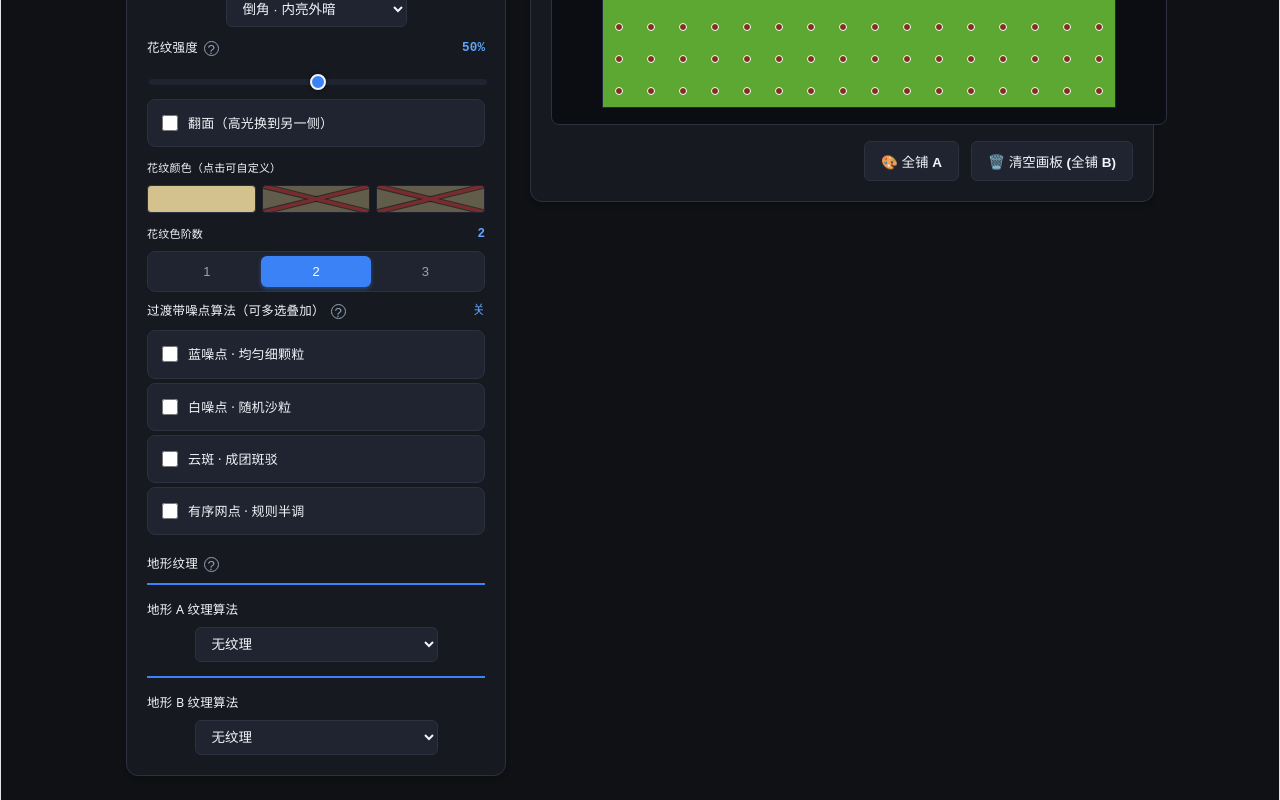
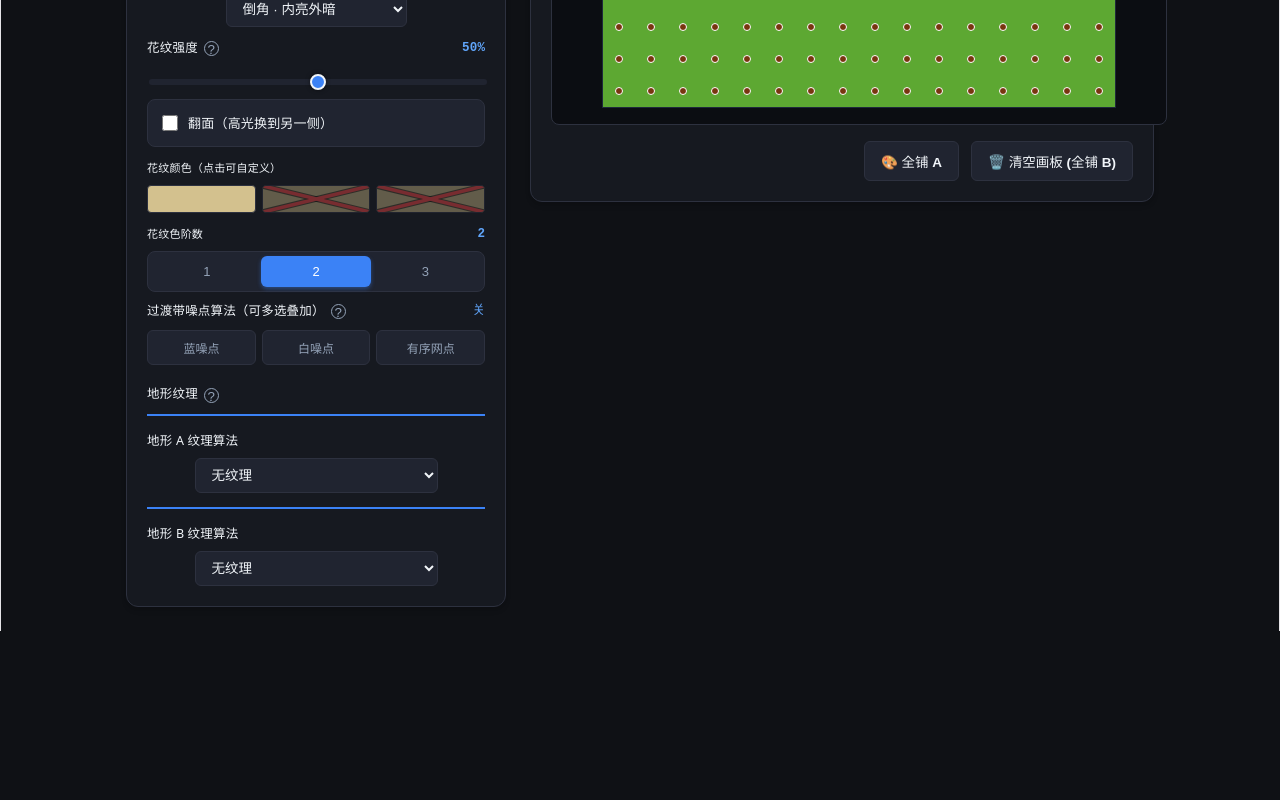
Before and after one commit to zpt0219/adna_tilemap_editor, a React (Vite) app in the folder autotile_mixer/: page / in a window 1280 px wide. Shown: the part 1052-1852 px from the top of the page. After the commit the page ends 1683 px from the top, so only its background shows below. Built offline with nearby package versions, Linux system fonts and the light colour scheme.

Commit message:
feat: implement pattern noise generation with configurable presets and seeding utilities for the autotile mixer

```diff
--- a/autotile_mixer/src/App.css
+++ b/autotile_mixer/src/App.css
@@ -726,3 +726,45 @@ body {
   color: #fff;
   box-shadow: 0 1px 3px rgba(59, 130, 246, 0.4);
 }
+
+/* Noise Presets 3-button row */
+.noise-preset-tabs {
+  display: flex;
+  gap: 6px;
+  width: 100%;
+}
+
+.noise-preset-btn {
+  flex: 1;
+  background: var(--panel-hi);
+  border: 1px solid var(--line);
+  color: var(--muted);
+  padding: 8px 4px;
+  font-size: 12px;
+  font-weight: 600;
+  border-radius: 6px;
+  cursor: pointer;
+  transition: all 0.15s ease;
+  text-align: center;
+  outline: none;
+  user-select: none;
+  white-space: nowrap;
+}
+
+.noise-preset-btn:hover {
+  border-color: var(--accent);
+  color: var(--fg);
+  background: rgba(59, 130, 246, 0.08);
+}
+
+.noise-preset-btn.active {
+  background: var(--accent);
+  border-color: var(--accent);
+  color: #fff;
+  box-shadow: 0 2px 6px rgba(59, 130, 246, 0.35);
+}
+
+.noise-preset-btn.compact {
+  padding: 5px 4px;
+  font-size: 11.5px;
+}
--- a/autotile_mixer/src/App.tsx
+++ b/autotile_mixer/src/App.tsx
@@ -1049,18 +1049,24 @@ export default function App() {
                 {patternNoise.length === 0 ? t.noiseOff : `${patternNoise.length}`}
               </span>
             </div>
-            <div style={{ marginBottom: '6px' }}>
-              {NOISE_PRESETS.map((n) => (
-                <label key={n.id} className="checkbox-group" style={{ marginBottom: '4px' }}>
-                  <input
-                    type="checkbox"
-                    className="checkbox-input"
-                    checked={patternNoise.includes(n.id)}
-                    onChange={() => toggleNoise(n.id)}
-                  />
-                  <span className="checkbox-label">{lang === 'zh' ? n.zh : n.en}</span>
-                </label>
-              ))}
+            <div className="noise-preset-tabs" style={{ marginBottom: '8px' }}>
+              {NOISE_PRESETS.map((n) => {
+                const isActive = patternNoise.includes(n.id);
+                const shortLabel = lang === 'zh'
+                  ? n.zh.split(' · ')[0]
+                  : n.en.split(' — ')[0];
+                return (
+                  <button
+                    key={n.id}
+                    type="button"
+                    className={`noise-preset-btn ${isActive ? 'active' : ''}`}
+                    onClick={() => toggleNoise(n.id)}
+                    title={lang === 'zh' ? n.zh : n.en}
+                  >
+                    {shortLabel}
+                  </button>
+                );
+              })}
             </div>
 
             {patternNoise.length > 0 && (
@@ -1092,25 +1098,25 @@ export default function App() {
                 />
 
                 <div className="slider-header" style={{ margin: '10px 0 4px' }}>
-                  <span className="slider-name" style={{ fontSize: '11px' }}>{t.noiseTargets}</span>
+                  <span className="slider-name" style={{ fontSize: '11px' }}>
+                    {t.noiseTargets}<InfoTip text={t.noiseTargetsHint} />
+                  </span>
                 </div>
-                {/* Kept always visible rather than parked behind an InfoTip:
-                    the old labels read as the terrains themselves, which are
-                    never touched by band grain, so this is the note that stops
-                    the control looking broken. */}
-                <p className="field-note">{t.noiseTargetsHint}</p>
-                <div style={{ display: 'flex', gap: '10px', marginBottom: '10px' }}>
-                  {NOISE_TARGETS.map((tTarget) => (
-                    <label key={tTarget.id} className="checkbox-group" style={{ fontSize: '11px', cursor: 'pointer', margin: 0 }}>
-                      <input
-                        type="checkbox"
-                        className="checkbox-input"
-                        checked={noiseTargets.includes(tTarget.id)}
-                        onChange={() => toggleNoiseTarget(tTarget.id)}
-                      />
-                      <span className="checkbox-label">{lang === 'zh' ? tTarget.zh : tTarget.en}</span>
-                    </label>
-                  ))}
+                <div className="noise-preset-tabs" style={{ marginBottom: '10px' }}>
+                  {NOISE_TARGETS.map((tTarget) => {
+                    const isActive = noiseTargets.includes(tTarget.id);
+                    return (
+                      <button
+                        key={tTarget.id}
+                        type="button"
+                        className={`noise-preset-btn compact ${isActive ? 'active' : ''}`}
+                        onClick={() => toggleNoiseTarget(tTarget.id)}
+                        title={lang === 'zh' ? tTarget.zh : tTarget.en}
+                      >
+                        {lang === 'zh' ? tTarget.shortZh : tTarget.shortEn}
+                      </button>
+                    );
+                  })}
                 </div>
 
                 <div className="slider-header" style={{ margin: '12px 0 6px' }}>
--- a/autotile_mixer/src/utils/patternNoise.ts
+++ b/autotile_mixer/src/utils/patternNoise.ts
@@ -10,14 +10,13 @@
 // The grain is applied only to levels 1..3 — the transition band. Levels 0 and
 // 4 are the solid terrains and stay clean.
 
-export type NoiseId = 'white' | 'blue' | 'clumped' | 'ordered';
+export type NoiseId = 'white' | 'blue' | 'ordered';
 
 export type NoiseTargetId = 'edge' | 'terrainA' | 'terrainB';
 
 export const NOISE_PRESETS: readonly { id: NoiseId; zh: string; en: string }[] = [
   { id: 'blue', zh: '蓝噪点 · 均匀细颗粒', en: 'Blue noise — even fine grain' },
   { id: 'white', zh: '白噪点 · 随机沙粒', en: 'White noise — random sand' },
-  { id: 'clumped', zh: '云斑 · 成团斑驳', en: 'Clumped — patchy blotches' },
   { id: 'ordered', zh: '有序网点 · 规则半调', en: 'Ordered — regular halftone' },
 ];
 
@@ -31,10 +30,10 @@ export const NOISE_PRESETS: readonly { id: NoiseId; zh: string; en: string }[] =
  * zones is one ~1px ring hugging the outline, so the names have to say so or
  * the control looks broken.
  */
-export const NOISE_TARGETS: readonly { id: NoiseTargetId; zh: string; en: string }[] = [
-  { id: 'terrainA', zh: '描边内侧（A 侧）', en: 'Inside the outline (A side)' },
-  { id: 'edge', zh: '描边本身', en: 'The outline itself' },
-  { id: 'terrainB', zh: '描边外侧（B 侧）', en: 'Outside the outline (B side)' },
+export const NOISE_TARGETS: readonly { id: NoiseTargetId; zh: string; en: string; shortZh: string; shortEn: string }[] = [
+  { id: 'terrainA', zh: '描边内侧（A 侧）', en: 'Inside the outline (A side)', shortZh: '描边内', shortEn: 'A Side' },
+  { id: 'edge', zh: '描边本身', en: 'The outline itself', shortZh: '描边本身', shortEn: 'Outline' },
+  { id: 'terrainB', zh: '描边外侧（B 侧）', en: 'Outside the outline (B side)', shortZh: '描边外', shortEn: 'B Side' },
 ];
 
 export const DEFAULT_NOISE_TARGETS: readonly NoiseTargetId[] = ['edge', 'terrainA', 'terrainB'];
@@ -54,7 +53,6 @@ export const MAX_NOISE_STRENGTH = 2;
 const AMOUNT: Record<NoiseId, number> = {
   white: 0.22,
   blue: 0.24,
-  clumped: 0.26,
   ordered: 0.19,
 };
 
@@ -120,23 +118,6 @@ function seedBits(seed: number, salt: number): number {
   return (n ^ (n >>> 13)) >>> 0;
 }
 
-const fade = (t: number) => t * t * (3 - 2 * t);
-
-/** Value noise on a 4x4 lattice over the tile — period 16, so it wraps. */
-function valueNoise(x: number, y: number, seed: number): number {
-  const per = 4;
-  const fx = (x / 16) * per;
-  const fy = (y / 16) * per;
-  const x0 = Math.floor(fx);
-  const y0 = Math.floor(fy);
-  const u = fade(fx - x0);
-  const v = fade(fy - y0);
-  const h = (ix: number, iy: number) =>
-    hash01(((ix % per) + per) % per, ((iy % per) + per) % per, seed);
-  const a = h(x0, y0) * (1 - u) + h(x0 + 1, y0) * u;
-  const b = h(x0, y0 + 1) * (1 - u) + h(x0 + 1, y0 + 1) * u;
-  return a * (1 - v) + b * v;
-}
 
 /**
  * Noise value in [0,1) for a pattern-space pixel.
@@ -167,7 +148,6 @@ export function sample(noise: NoiseId, x: number, y: number, seed: number): numb
       const ay = (py + ((s >>> 3) & 7)) & 7;
       return BAYER8[ay * 8 + ax] / 64;
     }
-    case 'clumped': return valueNoise(px, py, seed);
     case 'white': return hash01(px, py, seed);
     default: return 0.5;
   }
```
Also changed, not shown: 3 other files (tests, documents, lock files or other folders).
